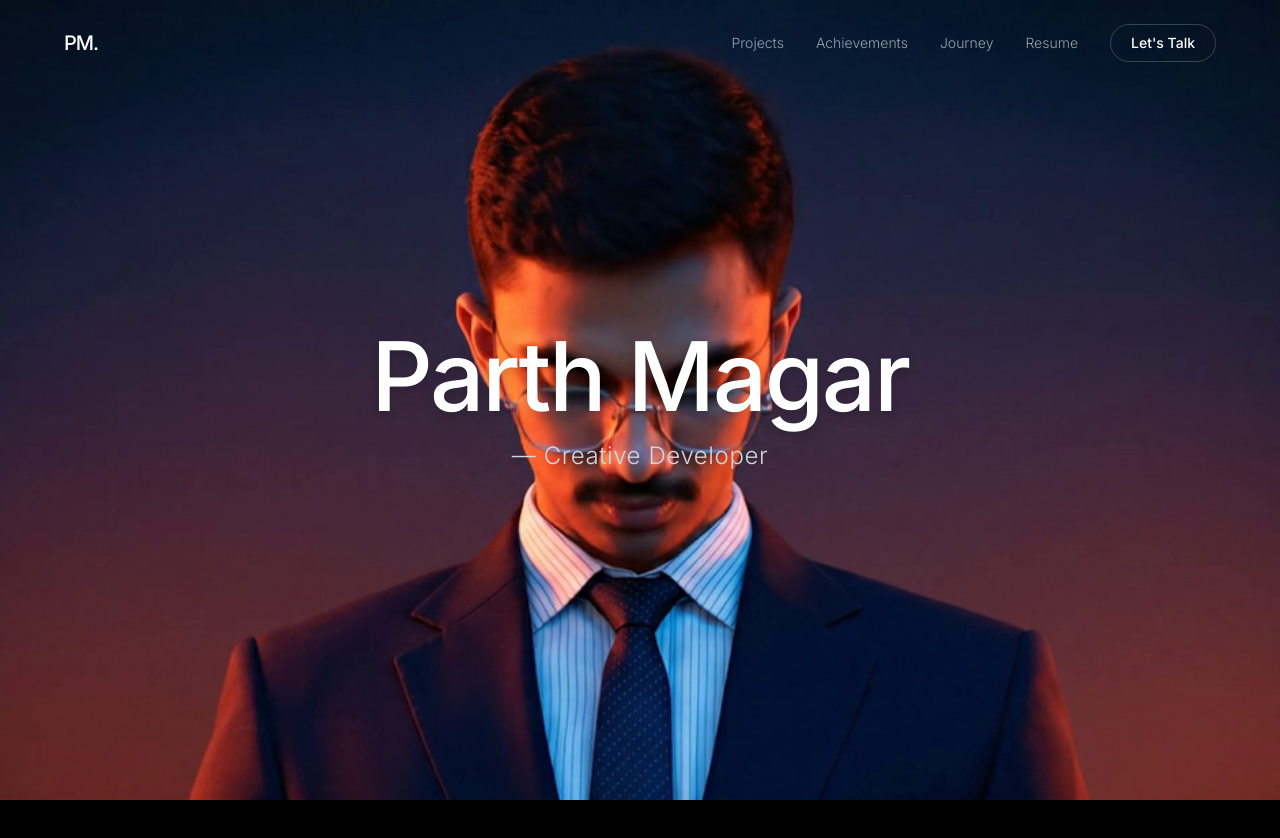
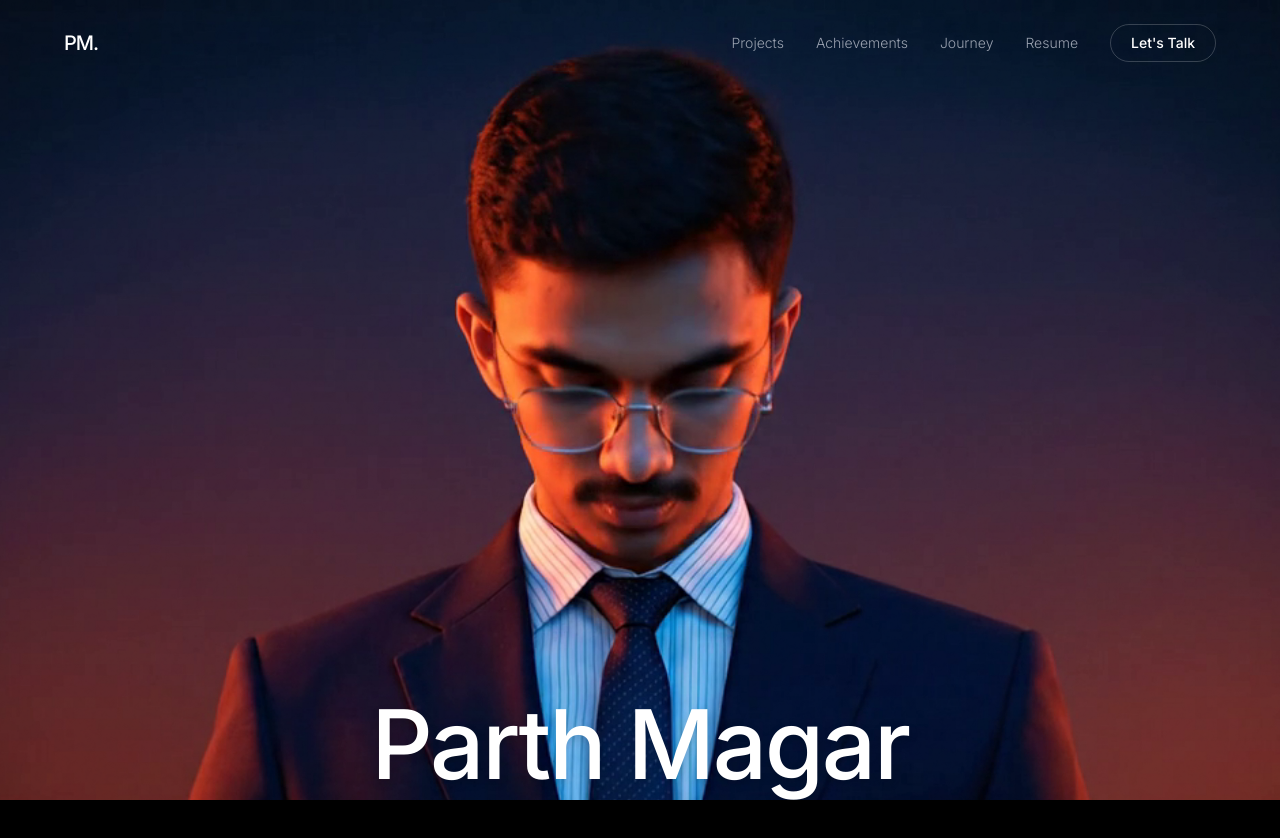
Before and after one commit to its-parth/Portfolio, a React (Vite) app: page / in a window 1280 px wide. Shown: the top 838 px of the page. Built offline with nearby package versions, Linux system fonts and the light colour scheme.

Commit message:
desktop animation done

```diff
--- a/src/components/Overlay.jsx
+++ b/src/components/Overlay.jsx
@@ -27,14 +27,11 @@ export default function Overlay({ scrollProgress }) {
           y: y1,
           filter: useTransform(blur1, v => `blur(${v}px)`)
         }}
-        className="absolute top-1/2 left-1/2 -translate-x-1/2 -translate-y-1/2 text-center w-full"
+        className="absolute bottom-[-5%] left-1/2 -translate-x-1/2 -translate-y-1/2 text-center w-full"
       >
         <h1 className="text-4xl sm:text-6xl md:text-7xl lg:text-8xl font-medium tracking-tight whitespace-nowrap drop-shadow-lg">
           Parth Magar
         </h1>
-        <p className="mt-4 text-lg md:text-2xl text-gray-300 font-light tracking-wide drop-shadow-md">
-          — Creative Developer
-        </p>
       </motion.div>
 
       {/* 30% Left */}
@@ -44,11 +41,11 @@ export default function Overlay({ scrollProgress }) {
           y: y2,
           filter: useTransform(blur2, v => `blur(${v}px)`)
         }}
-        className="absolute top-1/2 left-[5%] md:left-[10%] lg:left-[15%] max-w-[600px] -translate-y-1/2"
+        className="absolute top-[55%] left-[2%] md:left-[5%] lg:left-[10%] max-w-[600px] -translate-y-1/2"
       >
         <h2 className="text-3xl sm:text-5xl md:text-6xl lg:text-7xl font-medium leading-tight text-left drop-shadow-lg">
-          I build<br/>
-          <span className="text-gray-400">digital experiences.</span>
+          127.0.0.1<br/>
+          <span className="text-gray-400">HOME</span>
         </h2>
       </motion.div>
 
@@ -59,11 +56,11 @@ export default function Overlay({ scrollProgress }) {
           y: y3,
           filter: useTransform(blur3, v => `blur(${v}px)`)
         }}
-        className="absolute top-1/2 right-[5%] md:right-[10%] lg:right-[15%] max-w-[600px] -translate-y-1/2"
+        className="absolute top-1/2 right-[5%] md:right-[5%] lg:right-[8%] max-w-[600px] -translate-y-1/2"
       >
         <h2 className="text-3xl sm:text-5xl md:text-6xl lg:text-7xl font-medium leading-tight text-right drop-shadow-lg">
-          Bridging design<br/>
-          <span className="text-gray-400">and engineering.</span>
+          git commit<br/>
+          <span className="text-gray-400">TRUST ME</span>
         </h2>
       </motion.div>
 
```
